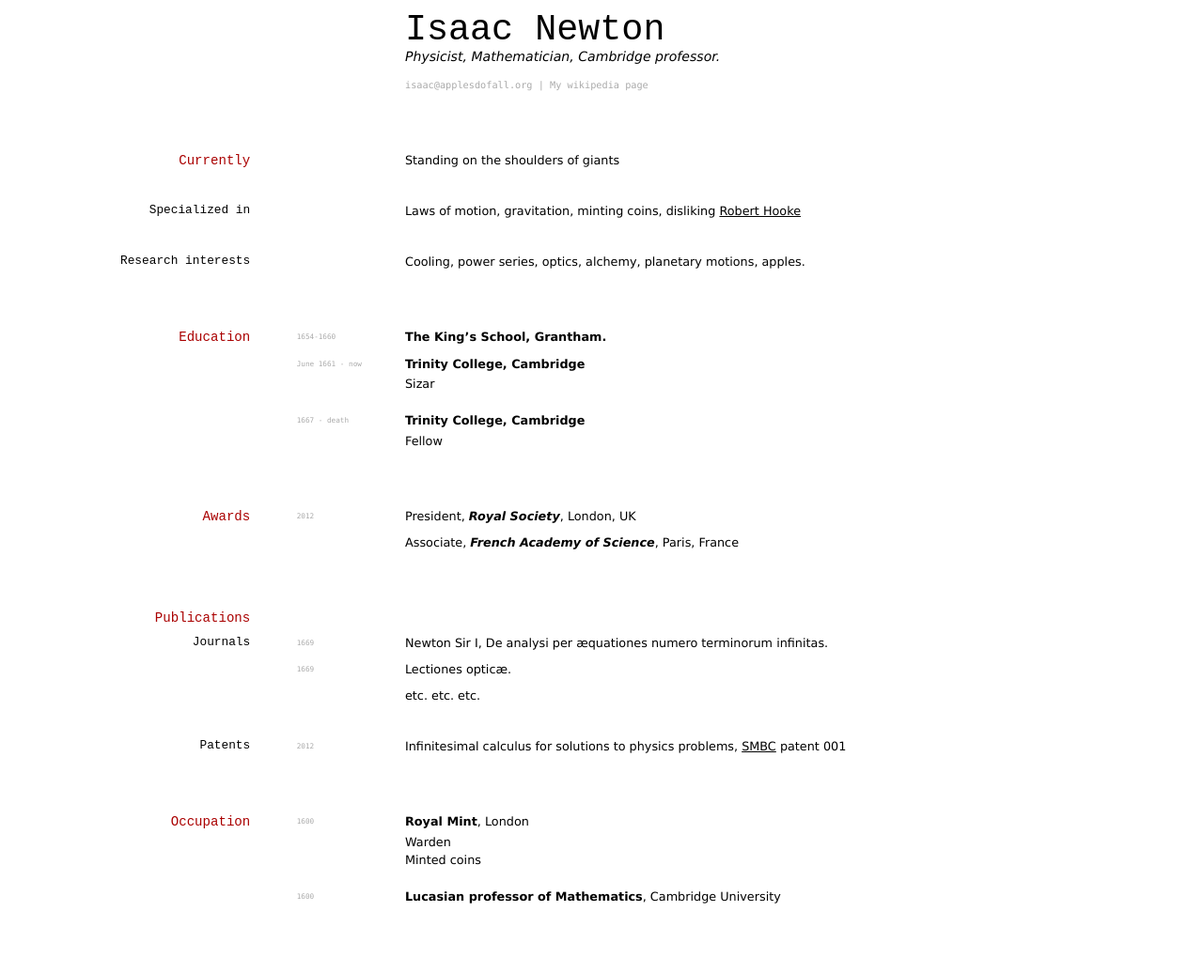
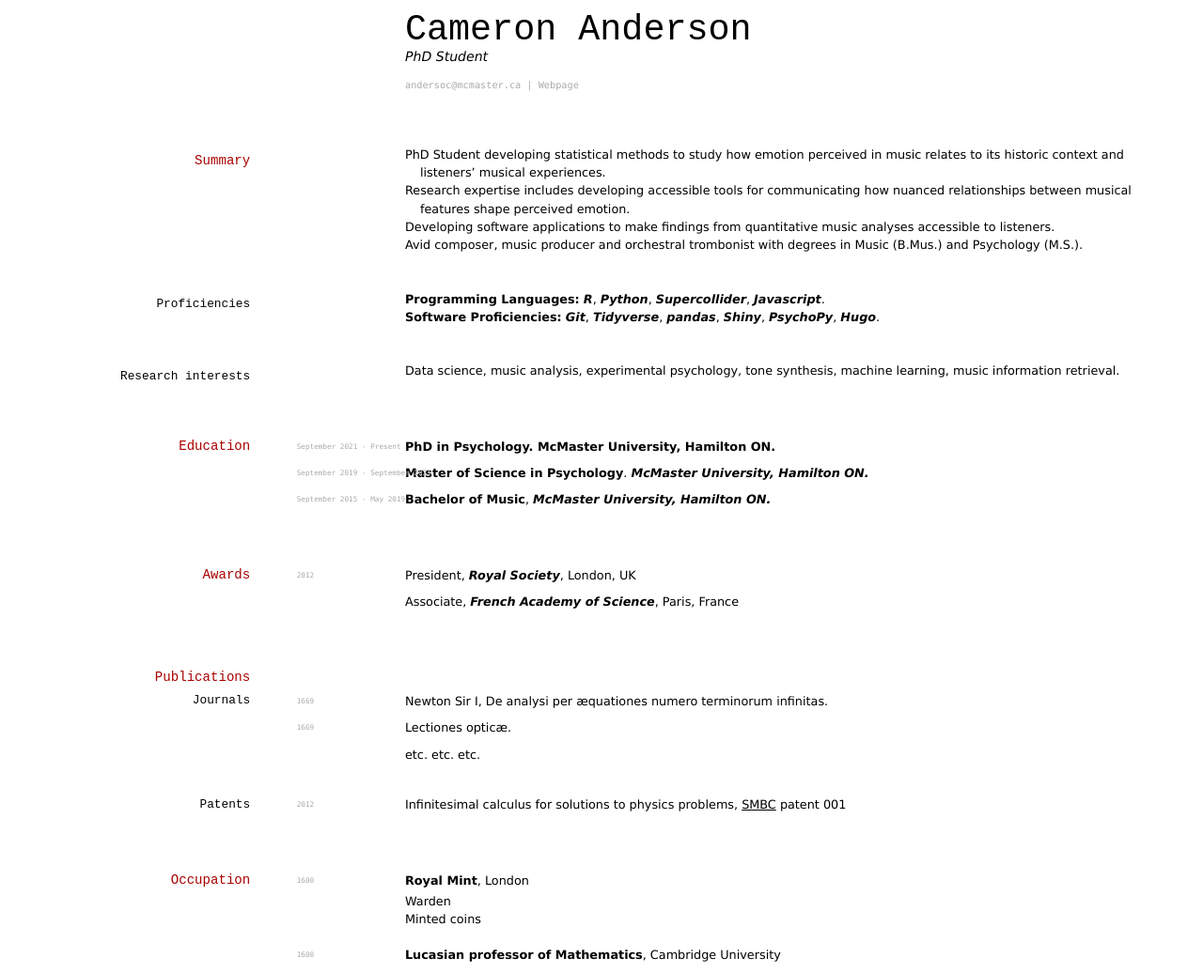
Before and after one commit to elipapa/markdown-cv, a Jekyll site: the page built from index.md, in a window 1280 px wide. Shown: the whole page at 94% size. Built offline with Jekyll 4.4.1, drawn with Linux system fonts in a browser that asks for light colours; before the commit the page ends 973 px from its top, so only the background shows below that.

Commit message:
Update index.md

```diff
--- a/index.md
+++ b/index.md
@@ -1,46 +1,40 @@
 ---
 layout: cv
-title: Isaac Newtons's CV
+title: Cameron Anderson CV
 ---
-# Isaac Newton
-Physicist, Mathematician, Cambridge professor.
+# Cameron Anderson
+PhD Student
 
 <div id="webaddress">
-<a href="isaac@applesdofall.org">isaac@applesdofall.org</a>
-| <a href="http://en.wikipedia.org/wiki/Isaac_Newton">My wikipedia page</a>
+<a href="andersoc@mcmaster.ca">andersoc@mcmaster.ca</a>
+| <a href="https://cameronanderson.ca">Webpage</a>
 </div>
 
 
-## Currently
+## Summary
+-   PhD Student developing statistical methods to study how emotion perceived in music relates to its historic context and listeners' musical experiences.
+-   Research expertise includes developing accessible tools for communicating how nuanced relationships between musical features shape perceived emotion.
+- Developing software applications to make findings from quantitative music analyses accessible to listeners.
+- Avid composer, music producer and orchestral trombonist with degrees in Music (B.Mus.) and Psychology (M.S.).
 
-Standing on the shoulders of giants
-
-### Specialized in
-
-Laws of motion, gravitation, minting coins, disliking [Robert Hooke](http://en.wikipedia.org/wiki/Robert_Hooke)
-
+### Proficiencies
+-   **Programming Languages:** *R*, *Python*, *Supercollider*, *Javascript*.
+- **Software Proficiencies:** *Git*, *Tidyverse*, *pandas*, *Shiny*, *PsychoPy*, *Hugo*.
 
 ### Research interests
 
-Cooling, power series, optics, alchemy, planetary motions, apples.
+-   Data science, music analysis, experimental psychology, tone synthesis, machine learning, music information retrieval.
 
 
 ## Education
+`September 2021 - Present`
+__PhD in Psychology. McMaster University, Hamilton ON.__
 
-`1654-1660`
-__The King's School, Grantham.__
+`September 2019 - September 2021`
+**Master of Science in Psychology**. *McMaster University, Hamilton ON.*
 
-`June 1661 - now`
-__Trinity College, Cambridge__
-
-- Sizar
-
-`1667 - death`
-__Trinity College, Cambridge__
-
-- Fellow
-
-
+`September 2015 - May 2019`
+**Bachelor of Music**, *McMaster University, Hamilton ON.*
 
 ## Awards
 
```
